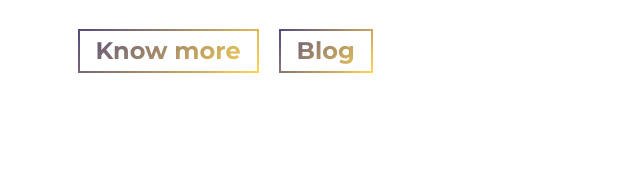
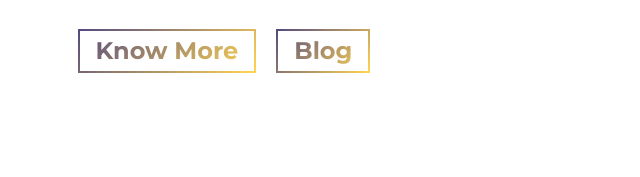
Before and after one commit to HoMaYoO-N/MyPersonalWebsite, a website built with Parcel: page src/index.html in a window 1280 px wide. Shown: the part 528-705 px from the top of the page, 0-640 px from the left. Built offline with nearby package versions, Linux system fonts and the light colour scheme.

Commit message:
Update index.html

```diff
--- a/src/index.html
+++ b/src/index.html
@@ -37,8 +37,8 @@
           a Data Developer currently focused on analyzing geo-location data and designing big-data pipelines.
         </h1>
         <p class="hero-cta load-hidden">
-          <a rel="noreferrer" class="cta-btn cta-btn--hero" href="#about">Know more</a>
-          <a rel="noreferrer" class="cta-btn cta-btn--hero" href="https://medium.com/@homayoonbanazadeh/sql-data-wrangling-and-table-creation-comprehensive-problem-dc3a54690d61">Blog</a>
+          <a rel="noreferrer" class="cta-btn cta-btn--hero" href="https://www.linkedin.com/in/homayounbanazadeh/">Know More</a>
+          <a rel="noreferrer" class="cta-btn cta-btn--hero" href="https://medium.com/@homayoonbanazadeh/">Blog</a>
         </p>
       </div>
     </section>
```
